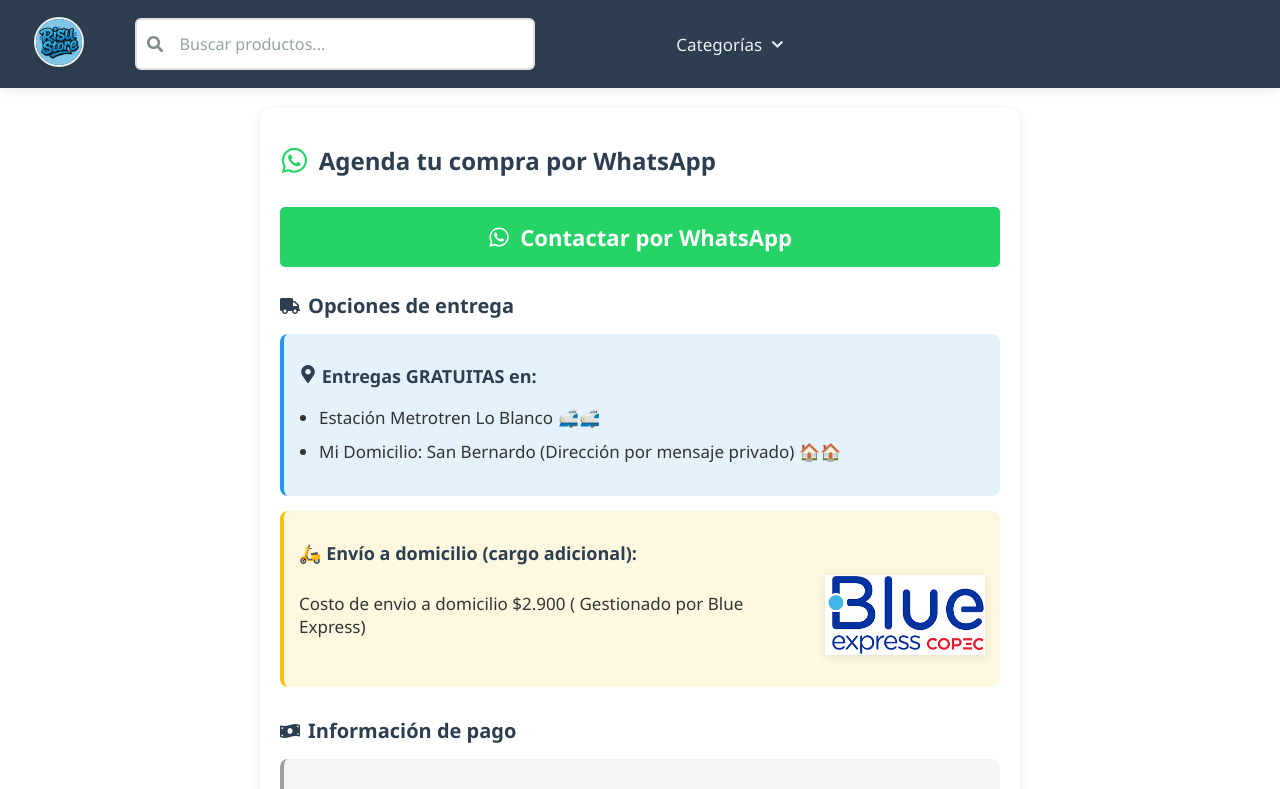
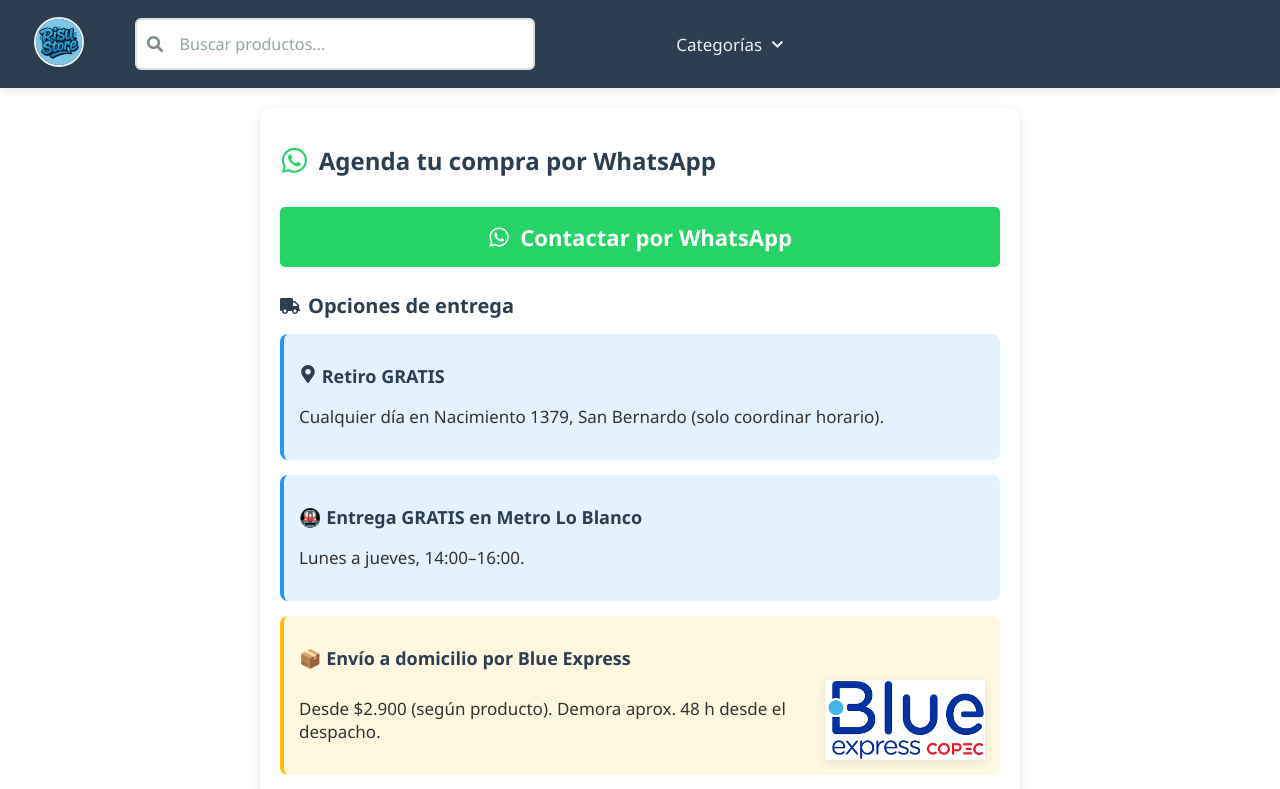
Before and after one commit to Kunashgi/risu-store, a React (Create React App) app: page /agendar-compra in a window 1280 px wide. Shown: the top 789 px of the page. Built offline with nearby package versions, Linux system fonts and the light colour scheme.

Commit message:
ajustes de entregas

```diff
--- a/src/components/Catalog/AgendarCompraPage.jsx
+++ b/src/components/Catalog/AgendarCompraPage.jsx
@@ -38,18 +38,21 @@ const AgendarCompra = () => {
 
           <div className="delivery-section">
             <h2><FaTruck /> Opciones de entrega</h2>
+
             <div className="delivery-option free">
-              <h3><FaMapMarkerAlt /> Entregas GRATUITAS en:</h3>
-              <ul>
-                <li>Estación Metrotren Lo Blanco 🚅🚅</li>
-                <li>Mi Domicilio: San Bernardo (Dirección por mensaje privado) 🏠🏠 </li>
-              </ul>
+              <h3><FaMapMarkerAlt /> Retiro GRATIS</h3>
+              <p>Cualquier día en Nacimiento 1379, San Bernardo (solo coordinar horario).</p>
             </div>
 
-                        <div className="delivery-option paid">
-              <h3>🛵 Envío a domicilio (cargo adicional):</h3>
+            <div className="delivery-option free">
+              <h3>🚇 Entrega GRATIS en Metro Lo Blanco</h3>
+              <p>Lunes a jueves, 14:00–16:00.</p>
+            </div>
+
+            <div className="delivery-option paid">
+              <h3>📦 Envío a domicilio por Blue Express</h3>
               <div className="blue-express-container">
-                <p>Costo de envio a domicilio $2.900 ( Gestionado por Blue Express) </p>
+                <p>Desde $2.900 (según producto). Demora aprox. 48 h desde el despacho.</p>
                 <div className="blue-express-logo-wrapper">
                   <img
                     src={blueExpressLogo}
@@ -58,23 +61,7 @@ const AgendarCompra = () => {
                   />
                 </div>
               </div>
-              <ul>
-                {/* <li className="green">🟢 $1.000 – $2.000: San Bernardo, El Bosque, La Cisterna, Lo Espejo, La Pintana</li>
-                <li className="yellow">🟡 $2.000 – $3.000: Maipú, Cerrillos, San Miguel, La Florida, Estación Central, PAC</li>
-                <li className="orange">🟠 $3.000 – $4.000: Santiago Centro, Providencia, Ñuñoa, Macul, Peñalolén</li>
-                <li className="red">🔴 $4.000 – $5.000: Las Condes, Vitacura, Quilicura, Lo Barnechea, Pudahuel, etc.</li> */}
-              </ul>
             </div>
-
-          {/* <div className="delivery-option metro">
-    <h3>🚇 Entregas en Estación Metro, ⏰ Horario 13:00PM (Domingo) ⏰</h3>
-    <ul>
-      <li className="metro"> Los Héroes Línea 1 y 2 🔴 🟡: $1.000 (Adicional) </li>
-      <li className="metro"> Santa Ana Línea 2 y 5 🟡 🟢: $1.000 (Adicional) </li>
-    </ul>
-  </div> */}
-
-
           </div>
         </div>
 
--- a/src/components/Catalog/CatalogPage.jsx
+++ b/src/components/Catalog/CatalogPage.jsx
@@ -30,7 +30,7 @@ const CatalogPage = () => {
       {/* Panel móvil (solo visible en mobile) */}
       <div className="mobile-panel" onClick={handleButtonClick}>
         <span className="mobile-delivery-text-simple">
-          Envíos a domicilio disponibles a $2.900 con blue express
+          Retiro y Metro Lo Blanco GRATIS · Envío Blue Express desde $2.900
         </span>
         <div className="mobile-whatsapp-icon-simple">
           <FaWhatsapp />
@@ -43,7 +43,7 @@ const CatalogPage = () => {
           <div className="delivery-info-content">
             <div className="delivery-info-text">
               <p className="delivery-main-text">
-                Envíos a domicilio disponibles a $2.900 con Blue Express dentro de la Región Metropolitana
+                Retiro GRATIS en San Bernardo y entrega GRATIS en Metro Lo Blanco. Envío a domicilio por Blue Express desde $2.900.
               </p>
               <p className="delivery-sub-text">
                 Coordinar por WhatsApp
--- a/src/components/Catalog/CategoryPage.jsx
+++ b/src/components/Catalog/CategoryPage.jsx
@@ -41,7 +41,7 @@ const CategoryPage = () => {
 
       <div className="mobile-panel" onClick={handleButtonClick}>
         <span className="mobile-delivery-text-simple">
-          Envíos a domicilio disponibles a $2.900 con Blue Express
+          Retiro y Metro Lo Blanco GRATIS · Envío Blue Express desde $2.900
         </span>
         <div className="mobile-whatsapp-icon-simple">
           <FaWhatsapp />
@@ -53,7 +53,7 @@ const CategoryPage = () => {
           <div className="delivery-info-content">
             <div className="delivery-info-text">
               <p className="delivery-main-text">
-                Envíos a domicilio disponibles a $2.900 con Blue Express dentro de la Región Metropolitana
+                Retiro GRATIS en San Bernardo y entrega GRATIS en Metro Lo Blanco. Envío a domicilio por Blue Express desde $2.900.
               </p>
               <p className="delivery-sub-text">
                 Coordinar por WhatsApp
--- a/src/data/products.js
+++ b/src/data/products.js
@@ -122,7 +122,7 @@ export const products = [
     {
     id: 16,
     name: "Cargador ORIGINAL Xiaomi 120W Carga rápida / Hyper charge",
-    price: "$15.000",
+    price: "$16.000",
     description: "Cargador original nuevo Xiaomi , Hyper charge de 120W, Carga super rápida",
     categoryId: 1,
     subcategoryId: 102,
```
